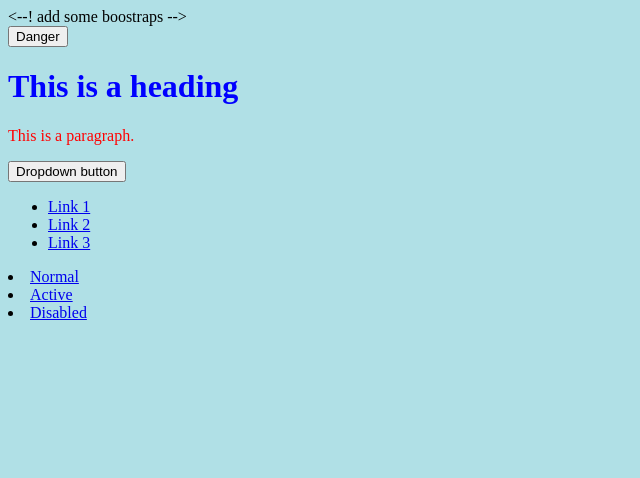
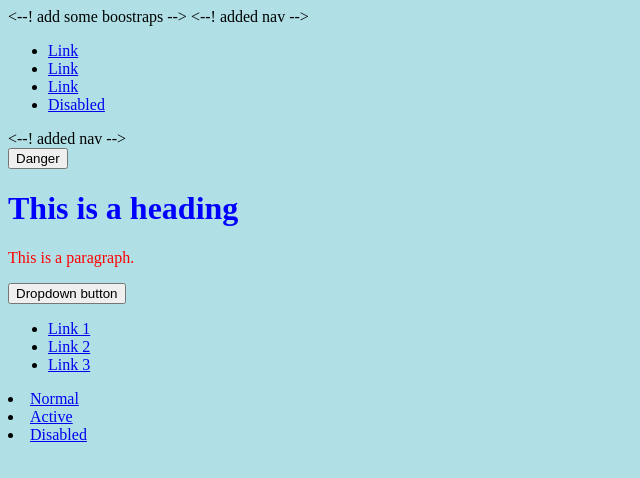
Before and after one commit to ruuudeen/demoSshRemoRepo, a plain HTML site: page index.html in a window 1280 px wide. Shown: the whole page, without its empty margins (0-640 px from the left). Drawn offline with Linux system fonts and the light colour scheme.

Commit message:
Added nav

```diff
--- a/index.html
+++ b/index.html
@@ -9,6 +9,23 @@ p    {color: red;}
 </style>
 </head>
 <body>
+<--! added nav -->
+
+	<ul class="nav">
+  <li class="nav-item">
+    <a class="nav-link" href="#">Link</a>
+  </li>
+  <li class="nav-item">
+    <a class="nav-link" href="#">Link</a>
+  </li>
+  <li class="nav-item">
+    <a class="nav-link" href="#">Link</a>
+  </li>
+  <li class="nav-item">
+    <a class="nav-link disabled" href="#">Disabled</a>
+  </li>
+</ul>
+<--! added nav -->
   <div>
   <button type="button" class="btn btn-danger">Danger</button>
   </div>
```
